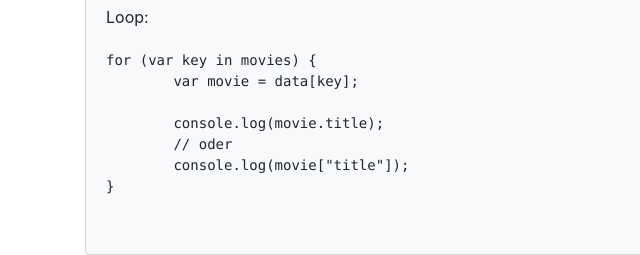
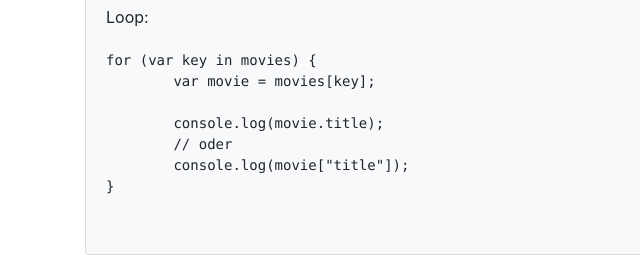
Before and after one commit to andvagorion/andvagorion.github.io, a plain HTML site: page zukunftstag2019/datenmengen.html in a window 1280 px wide. Shown: the part 1126-1381 px from the top of the page, 0-640 px from the left. Drawn offline with nearby package versions, Linux system fonts and the light colour scheme.

Commit message:
Update datenmengen.html

```diff
--- a/zukunftstag2019/datenmengen.html
+++ b/zukunftstag2019/datenmengen.html
@@ -109,7 +109,7 @@
 						Loop:
 						<pre><code>
 							for (var key in movies) {
-								var movie = data[key];
+								var movie = movies[key];
 
 								console.log(movie.title);
 								// oder
```
